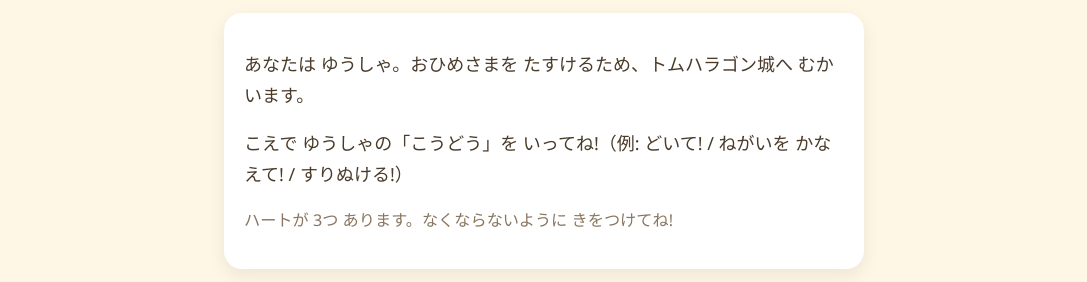
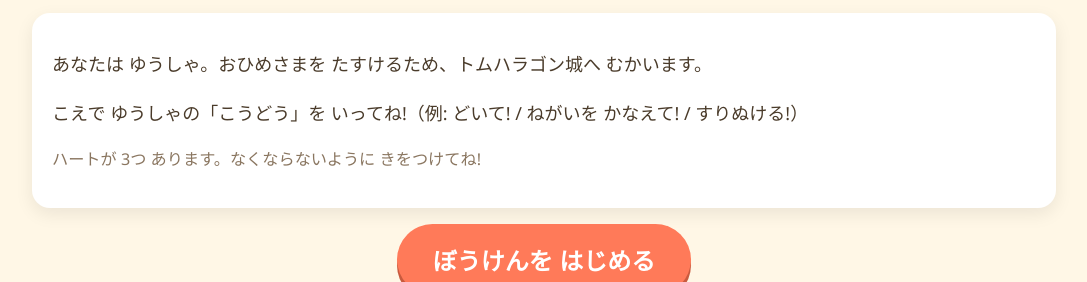
Before and after one commit to sokoide/familyday, a website built with Vite: page 2026/web/index.html in a window 1280 px wide. Shown: the part 183-465 px from the top of the page, without its empty margins (96-1183 px from the left). Built offline with nearby package versions, Linux system fonts and the light colour scheme.

Commit message:
style: 表示領域をウィンドウ幅80%に拡大(max-width 640px→80vw/1200px)
大きなモニターで文字・画像が小さく見える問題を解消。
.screen の max-width を640pxから80vw(上限1200px)に変更し、
ウィンドウ幅に応じて表示領域が広がるようにした。

```diff
--- a/2026/web/src/style.css
+++ b/2026/web/src/style.css
@@ -36,8 +36,8 @@
 }
 
 .screen {
-  width: 100%;
-  max-width: 640px;
+  width: 80vw;
+  max-width: 1200px;
   display: flex;
   flex-direction: column;
   align-items: center;
```
